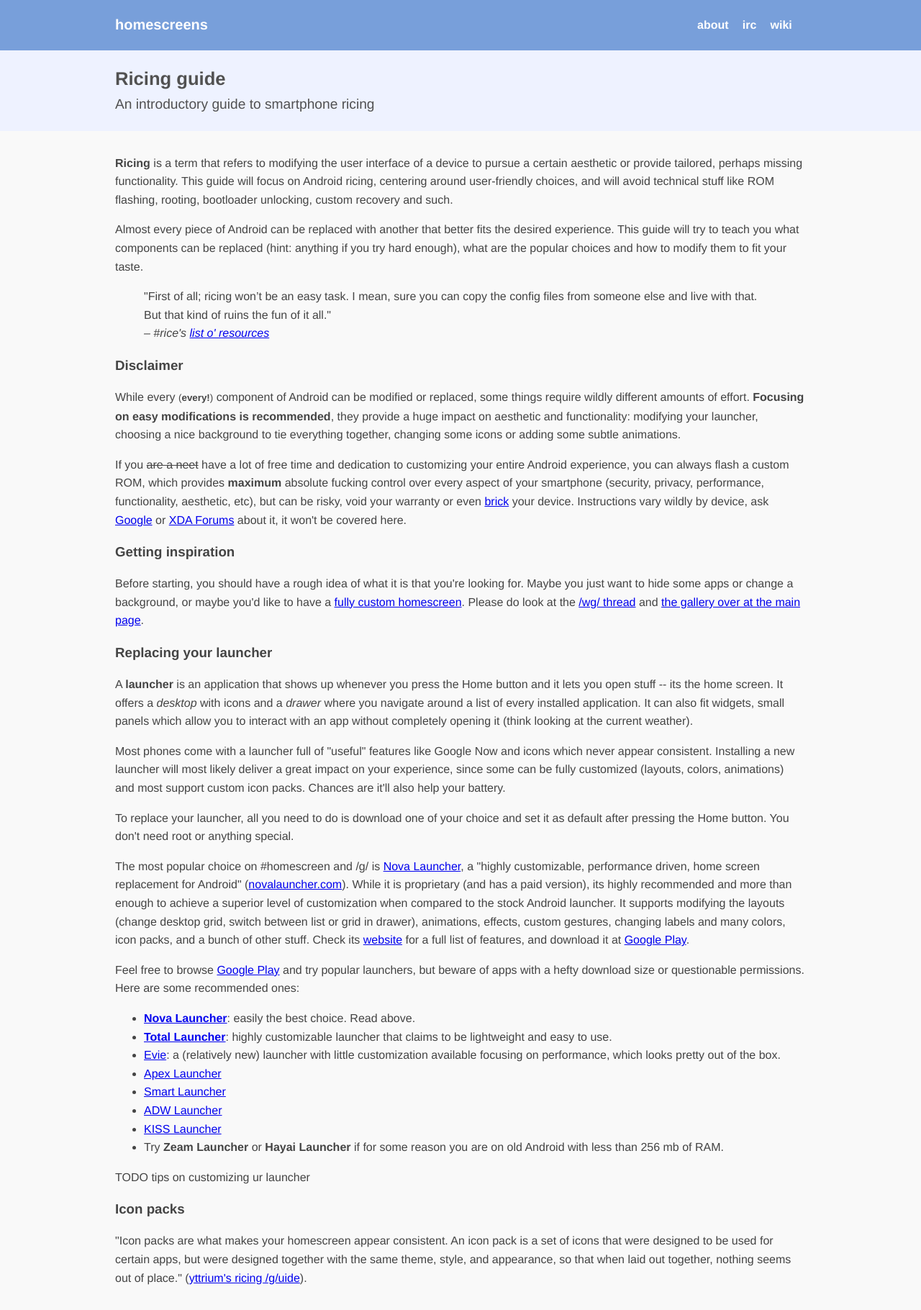
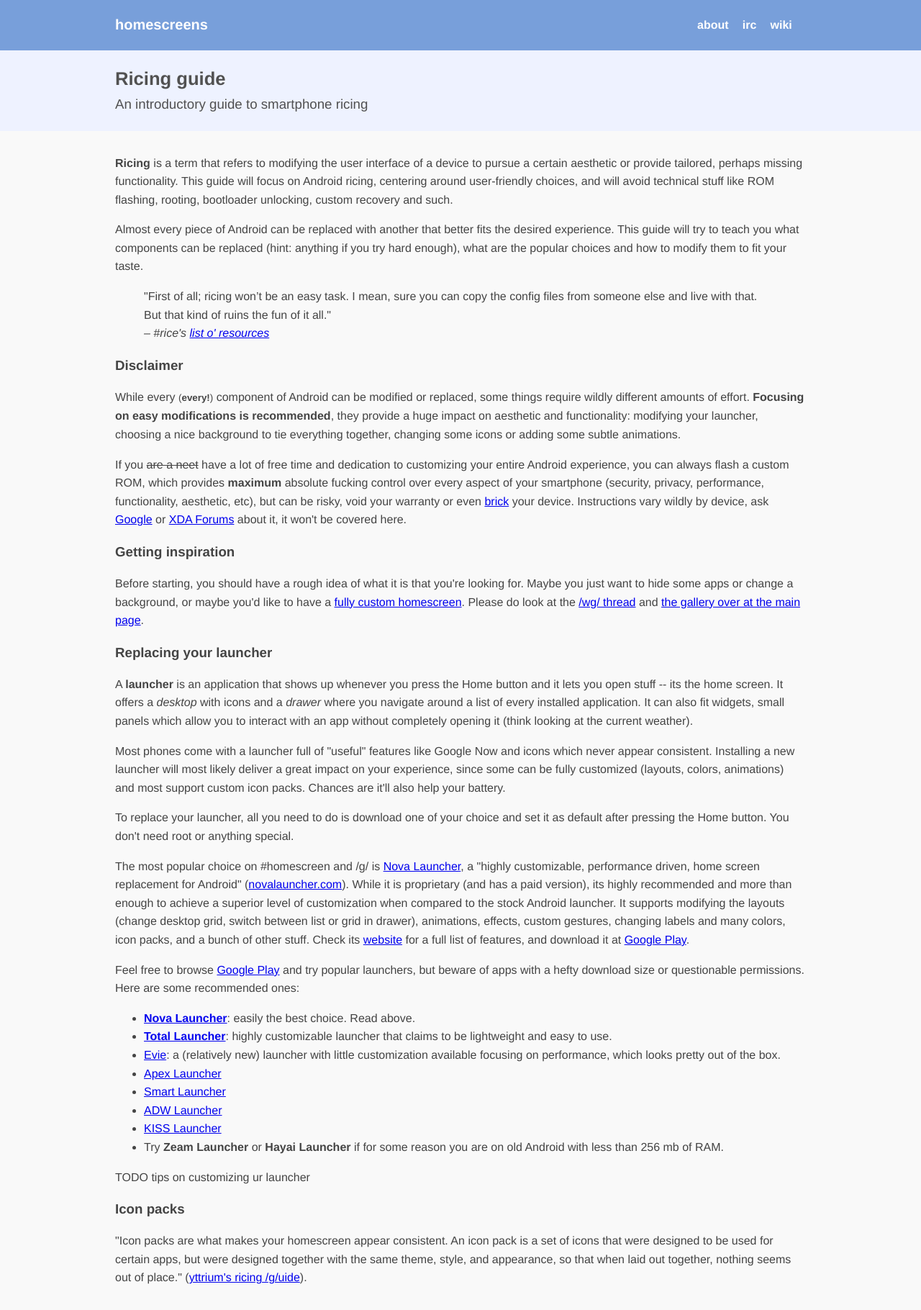
Before and after one commit to homescreens/wiki, a Jekyll site: the page built from ricing.html, in a window 1280 px wide. Shown: the whole page at 72% size. Built offline with Jekyll 4.4.1, drawn with Linux system fonts in a browser that asks for light colours.

Commit message:
shrink subtitle

```diff
--- a/_layouts/default.html
+++ b/_layouts/default.html
@@ -22,7 +22,7 @@
 	<header>
 		<div>
 			<h1>{{ page.title }}</h1>
-			{% if page.description %}<h2>{{ page.description }}</h2>{% endif %}
+			{% if page.description %}<h3>{{ page.description }}</h3>{% endif %}
 		</div>
 	</header>
 
--- a/assets/style.scss
+++ b/assets/style.scss
@@ -58,11 +58,11 @@ header {
 
 	color: #515151;
 
-	h1, h2 {
+	h1, h3 {
 		margin: 0.4em 0;
 	}
 
-	h2 {
+	h3 {
 		font-weight: normal;
 	}
 }
```
